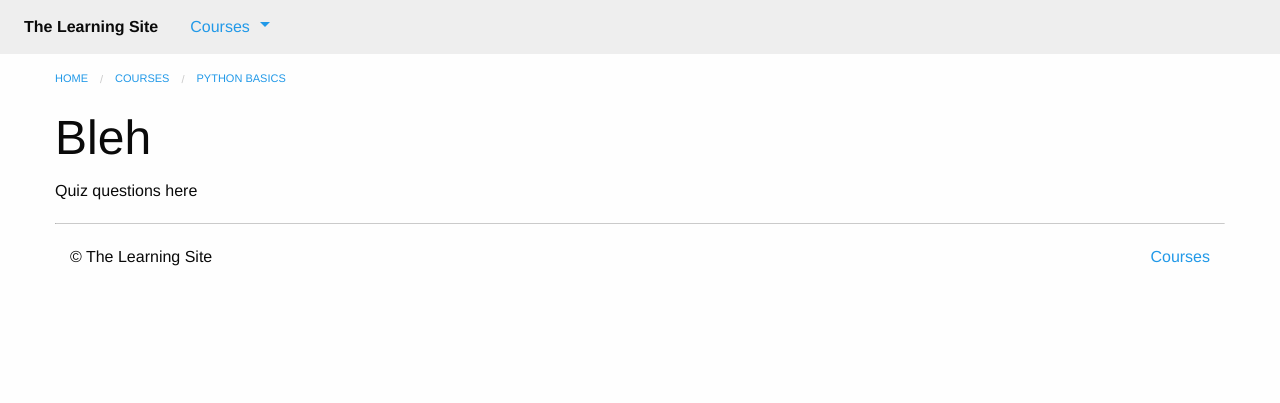
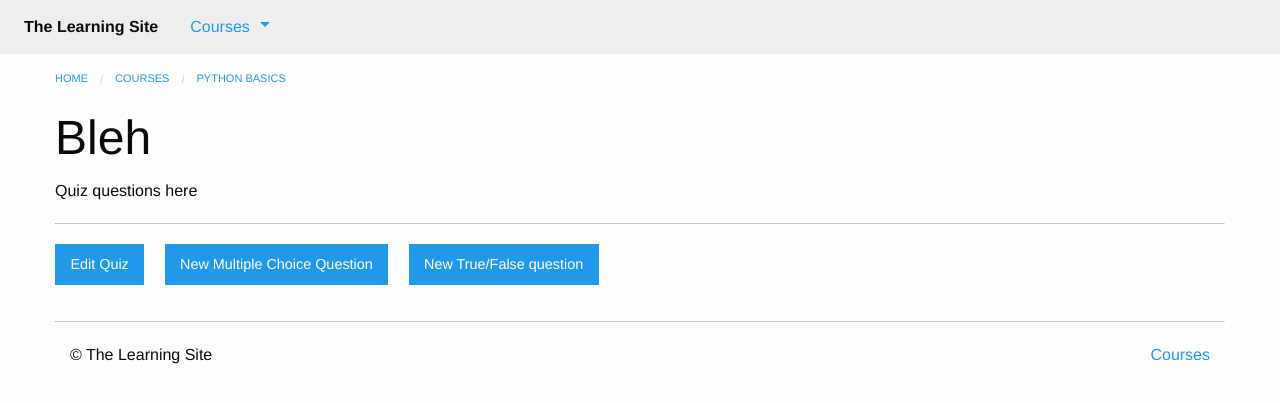
Before and after one commit to Jak-Sidious/DjangoRefresher, a Django app: a page that uses courses/templates/courses/quiz_detail.html in a window 1280 px wide. Shown: the top 403 px of the page. Run offline with Django 3.2, Linux system fonts and the light colour scheme; data comes from the database, SQL or seed files in the repository; both versions use the stored data as it was after the commit.

Commit message:
Add functionality for new MCQ or TF question, add question form to handle either TF or MCQ, add view to create question, add url that corresponds to newly created view

```diff
--- a/courses/templates/courses/quiz_detail.html
+++ b/courses/templates/courses/quiz_detail.html
@@ -14,9 +14,11 @@
             <h1>{{ step.title }}</h1>
             Quiz questions here
         </article>
-        {% if user.is_authenticated %}
+        {% comment %} {% if user.is_authenticated %} {% endcomment %}
             <hr>
                 <a href="{% url 'courses:edit_quiz' course_pk=step.course.pk quiz_pk=step.pk %}" class="button">Edit Quiz</a>
-        {% endif %}
+                <a href="{% url 'courses:create_question' quiz_pk=step.pk question_type='mc' %}" class="button">New Multiple Choice Question</a>
+                <a href="{% url 'courses:create_question' quiz_pk=step.pk question_type='tf' %}" class="button">New True/False question</a>
+        {% comment %} {% endif %} {% endcomment %}
     </div>
 {% endblock %}
--- a/courses/urls.py
+++ b/courses/urls.py
@@ -12,4 +12,6 @@ urlpatterns = [
     url(r'(?P<course_pk>\d+)/create_quiz/$', views.quiz_create, name="create_quiz"),
     url(r'(?P<course_pk>\d+)/edit_quiz/(?P<quiz_pk>\d+)$', views.quiz_edit, name="edit_quiz"),
     url(r'(?P<pk>\d+)/$', views.view_course, name='detail'),
+    url(r'(?P<quiz_pk>\d+)/create_question/(?P<question_type>mc|tf)/$',
+        views.create_question, name="create_question"),
 ]
--- a/courses/views.py
+++ b/courses/views.py
@@ -62,3 +62,26 @@ def quiz_edit(request, course_pk, quiz_pk):
             messages.success(request, "Updated {}".format(form.cleaned_data['title']))
             return HttpResponseRedirect(quiz.get_absolute_url())
     return render(request, 'courses/quiz_form.html', {'form': form, 'course': quiz.course})
+
+# @login_required
+def create_question(request, quiz_pk, question_type):
+    quiz = get_object_or_404(models.Quiz, pk=quiz_pk)
+    if question_type == 'tf':
+        form_class = forms.TrueFalseQuestionForm
+    else:
+        form_class = forms.MultipleChoiceQuestionForm
+
+    form = form_class()
+
+    if request.method == 'POST':
+        form = form_class(request.POST)
+        if form.is_valid():
+            question = form.save(commit=False)
+            question.quiz = quiz
+            question.save()
+            messages.success(request, "Added question")
+            return HttpResponseRedirect(quiz.get_absolute_url())
+    return render(request, 'courses/question_form.html', {
+        'quiz': quiz,
+        'form': form
+    })
```
Also changed, not shown: courses/templates/courses/question_form.html (added, +20 -0 lines), db.sqlite3.
